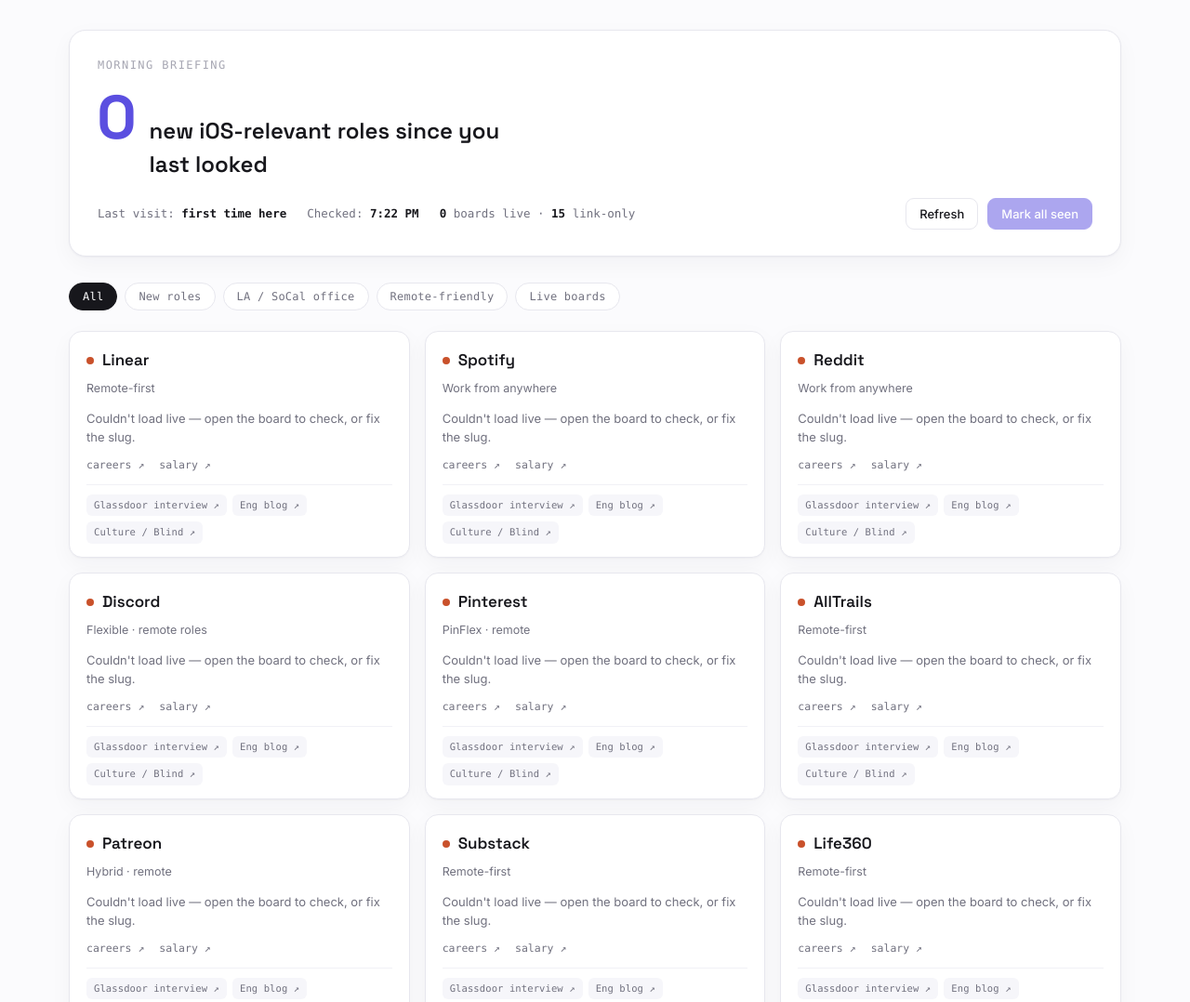
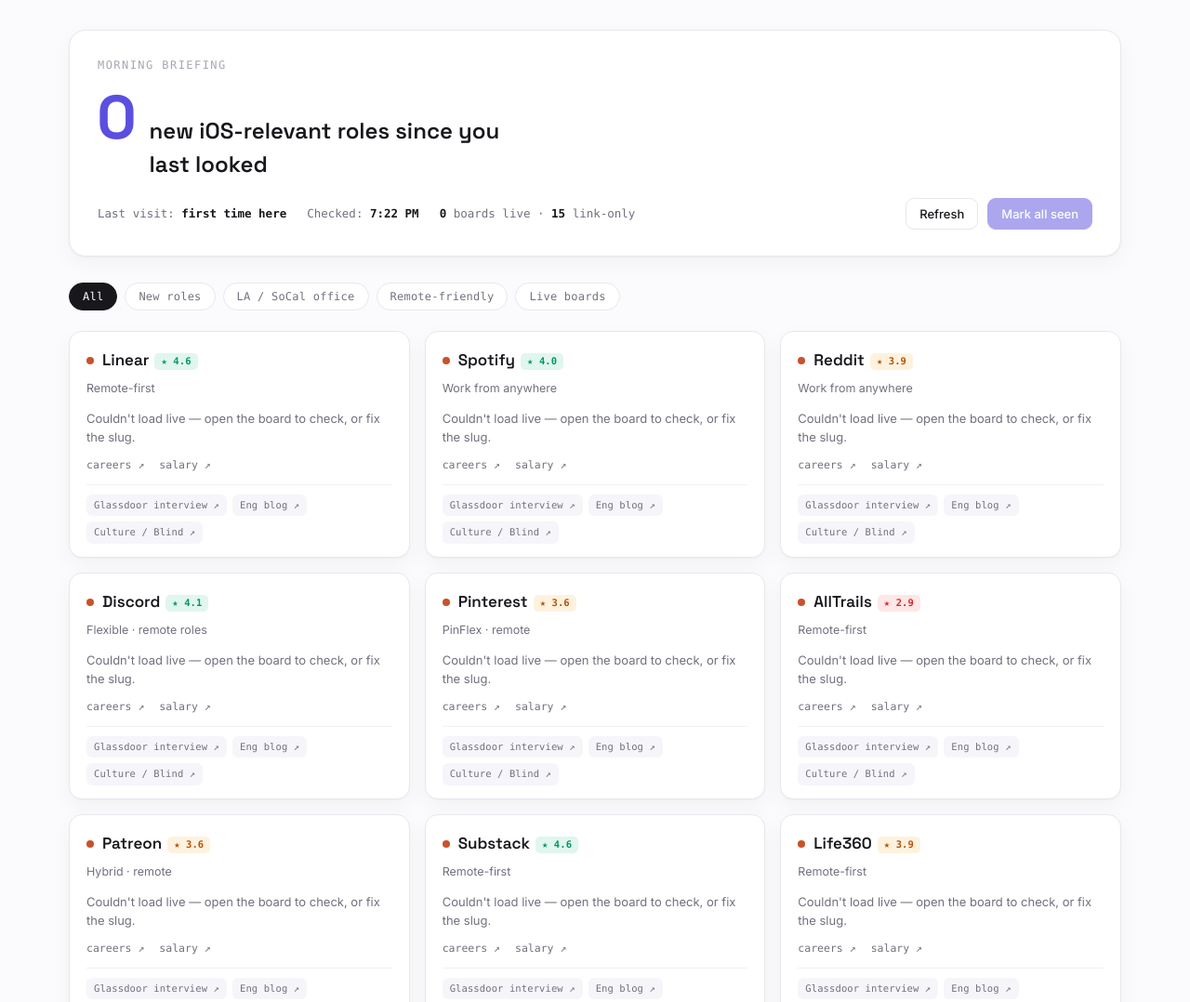
Before and after one commit to bpdabrowski/ios-job-dashboard, a plain HTML site: page index.html in a window 1280 px wide. Shown: the top 1078 px of the page at 93% size. Drawn offline with Linux system fonts and the light colour scheme; no server answers.

Commit message:
Add files via upload

```diff
--- a/index.html
+++ b/index.html
@@ -291,6 +291,24 @@
   }
   .prep-pill:hover { background: var(--accent-soft); color: var(--accent); }
 
+  /* Glassdoor rating badges */
+  .gd-badge {
+    display: inline-flex;
+    align-items: center;
+    gap: 3px;
+    font-family: var(--mono);
+    font-size: 10.5px;
+    font-weight: 600;
+    padding: 1px 7px 2px;
+    border-radius: 5px;
+    margin-left: 6px;
+    vertical-align: middle;
+    letter-spacing: 0.01em;
+  }
+  .gd-high { background: rgba(16,185,129,0.13); color: #059669; }
+  .gd-mid  { background: rgba(245,158,11,0.13); color: #b45309; }
+  .gd-low  { background: rgba(239,68,68,0.13);  color: #dc2626; }
+
   .skeleton {
     height: 13px; border-radius: 5px;
     background: linear-gradient(90deg, #F1F1F6 25%, #E9E9F0 50%, #F1F1F6 75%);
@@ -446,6 +464,22 @@
     careers:"https://careers.etsy.com/", levels:"etsy" },
 ];
 
+/* Glassdoor overall company ratings — sourced June 2026 */
+const GD_RATINGS = {
+  "Linear":4.6, "Spotify":4.0, "Reddit":3.9, "Discord":4.1,
+  "Pinterest":3.6, "AllTrails":2.9, "Patreon":3.6, "Substack":4.6,
+  "Life360":3.9, "Figma":3.6, "Airbnb":4.3, "Coinbase":3.7,
+  "Headspace":2.5, "Notion":4.3, "Duolingo":4.3, "Strava":3.5,
+  "Oura":3.5, "Bumble":2.7, "Perplexity":4.6, "OpenAI":4.2,
+  "Anthropic":4.4, "Robinhood":3.6, "SeatGeek":4.0, "StubHub":3.5,
+  "Scout Motors":4.3, "Whatnot":4.2, "Tailscale":4.5,
+  "Hims & Hers":3.5, "Fetch":3.4, "Underdog Fantasy":4.1,
+  "Babylist":3.3, "Tinder":3.3, "Chess.com":3.8, "TikTok":3.6,
+  "Thrive Market":3.3, "Zillow":3.7, "Apple":4.1, "Amazon":3.4,
+  "Meta":4.1, "Microsoft":4.2, "Snap":3.6, "Netflix":4.0,
+  "Google":4.3, "Calm":3.5, "Canva":4.0, "Webflow":3.7, "Etsy":3.5,
+};
+
 /* iOS-relevance filter for fetched titles */
 const IOS_RE = /\b(ios|swift|swiftui|objective[- ]?c|mobile|apple\s+platform)\b/i;
 
@@ -519,6 +553,13 @@
     : c.loc;
 }
 
+function gdBadge(name){
+  const r = GD_RATINGS[name];
+  if (r === undefined) return "";
+  const cls = r >= 4.0 ? "gd-high" : r >= 3.3 ? "gd-mid" : "gd-low";
+  return `<span class="gd-badge ${cls}" title="Glassdoor rating">★ ${r.toFixed(1)}</span>`;
+}
+
 function cardSkeleton(c){
   const el = document.createElement("article");
   el.className = "card";
@@ -526,7 +567,7 @@
   el.innerHTML = `
     <div class="card__head">
       <span class="dot ${c.type==='link'?'dot--link':'dot--loading'}"></span>
-      <h2 class="card__name">${c.name}</h2>
+      <h2 class="card__name">${c.name}${gdBadge(c.name)}</h2>
     </div>
     <p class="card__loc">${locHtml(c)}</p>
     <div class="card__body"></div>
```
